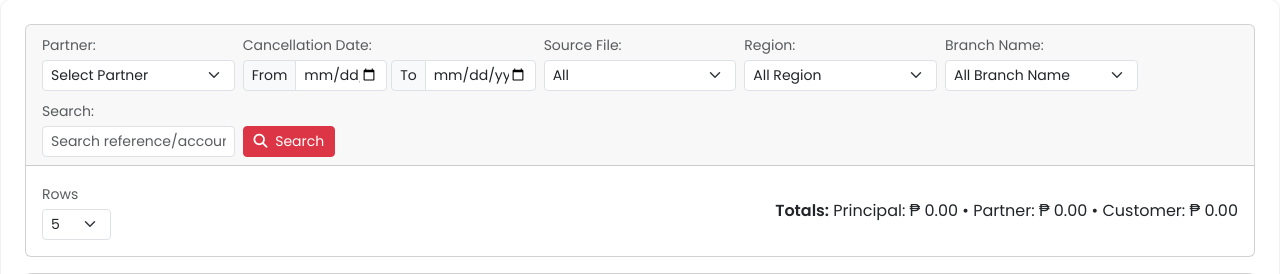
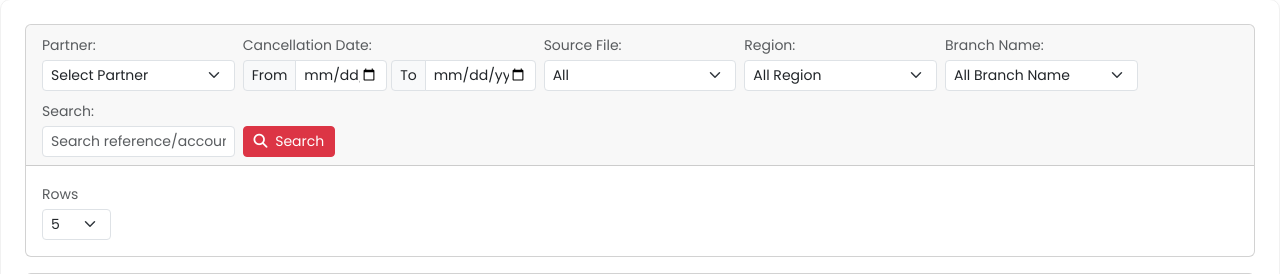
Before and after one commit to Moyzkie101/BillsPayment, a PHP site: page /dashboard/billspayment/report/cancellation-report.php in a window 1280 px wide. Shown: the part 192-466 px from the top of the page. Run offline with PHP 8.4, Linux system fonts and the light colour scheme; a user stored in the database is signed in; data comes from the database, SQL or seed files in the repository; data that the repository does not hold is empty; some libraries are stand-ins or nearby versions.

Commit message:
Fixed some bugs regarding the Card-Header

```diff
--- a/dashboard/billspayment/report/cancellation-report.php
+++ b/dashboard/billspayment/report/cancellation-report.php
@@ -250,7 +250,6 @@ if (isset($_POST['action']) && $_POST['action'] === 'get_cancellation_data') {
                     <label class="form-label small text-muted mb-1">Rows</label>
                     <select id="rowsPerPage" class="form-select form-select-sm" style="width:auto;"><option value="5" selected>5</option><option value="10">10</option><option value="25">25</option><option value="50">50</option><option value="100">100</option></select>
                 </div>
-                <div class="col-md-10 text-end"><strong>Totals:</strong> <span id="totalsDisplay">-</span></div>
             </div>
         </div>
     </div>
@@ -325,7 +324,7 @@ function loadCancellations(page=1){
         const total = resp.pagination.total; const rpp = resp.pagination.rows_per_page; const pages = Math.ceil(total / rpp);
         const pg = $('#pagination'); pg.empty();
         for(let i=1;i<=pages;i++){ pg.append(`<li class="page-item ${i===resp.pagination.page?'active':''}"><a class="page-link" href="#" data-page="${i}">${i}</a></li>`); }
-        $('#totalsDisplay').text('Principal: ' + formatPHP(resp.totals.principal) + ' • Partner: ' + formatPHP(resp.totals.partner) + ' • Customer: ' + formatPHP(resp.totals.customer));
+        // totals display removed per UI request
     }, 'json');
 }
 $(document).on('click', '#pagination .page-link', function(e){ e.preventDefault(); loadCancellations(parseInt($(this).data('page'))); });
```
